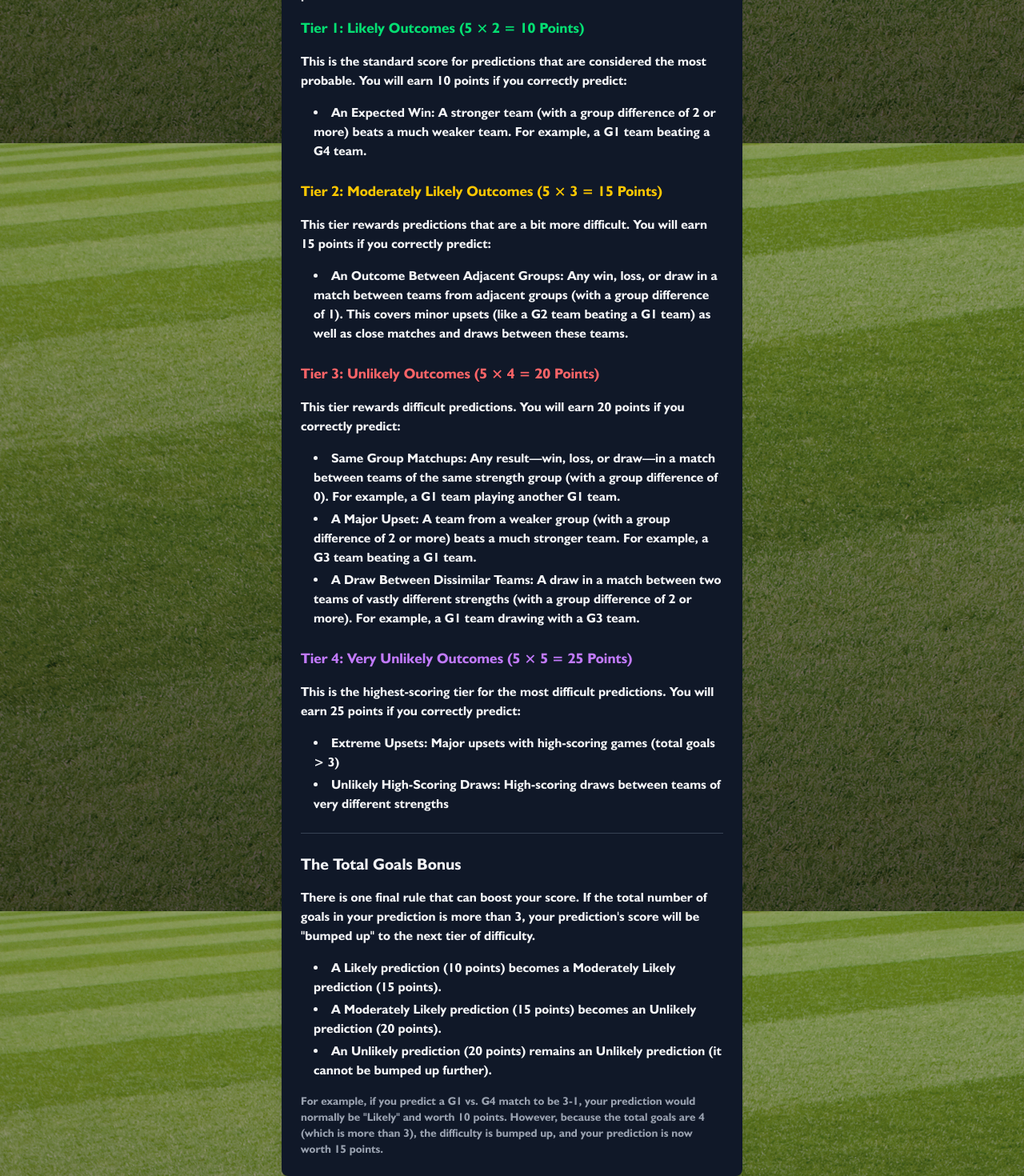
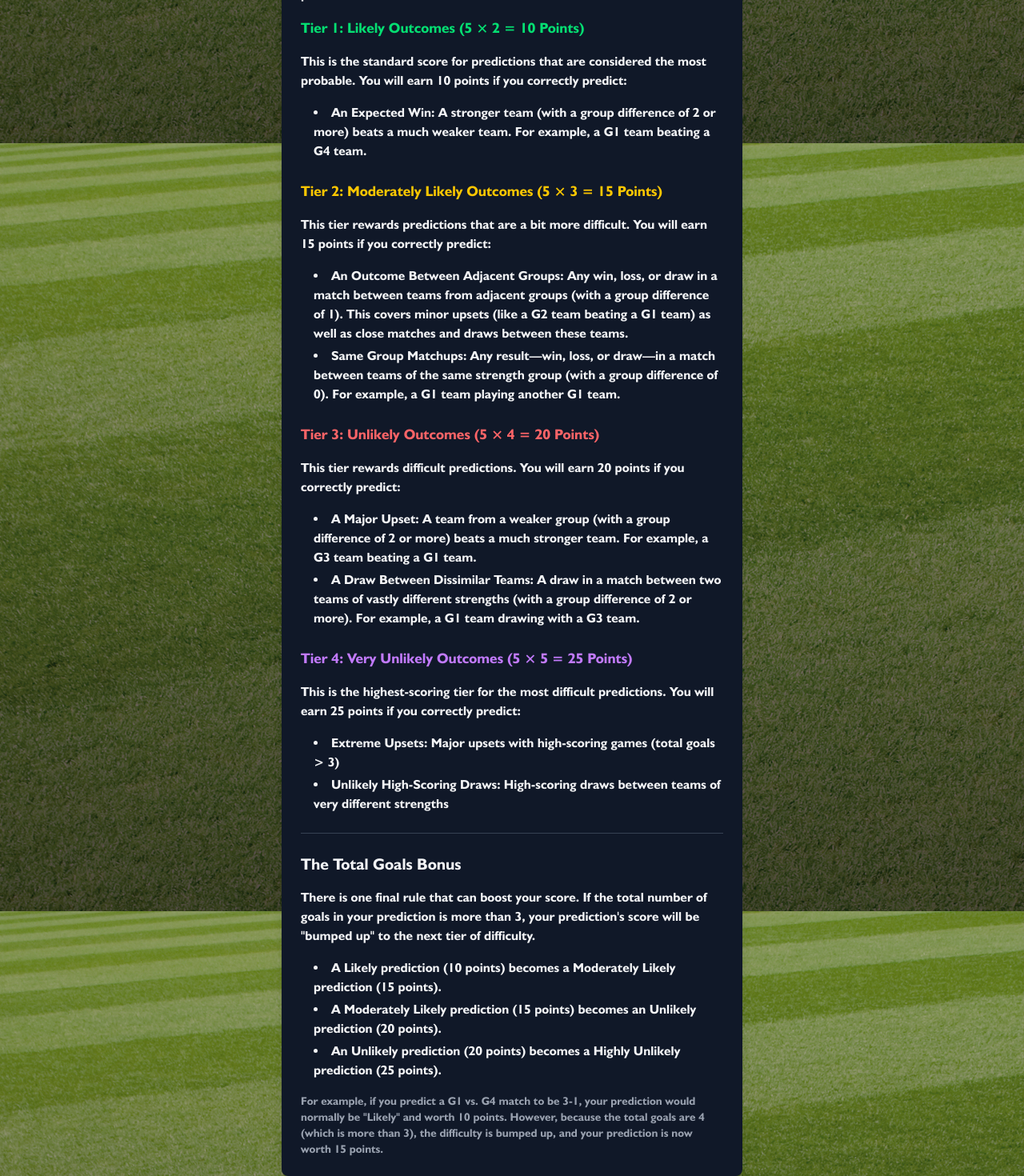
Before and after one commit to Memoryman2022/EPL_25-26_FE, a Next.js app: page /scoring-guide in a window 1280 px wide. Shown: the part 781-2251 px from the top of the page at 80% size. Built offline with nearby package versions, Linux system fonts and the light colour scheme.

Commit message:
Minor stylings and loading state for admin update buttons. Also some package update for new repo clone

```diff
--- a/src/app/league-table/page.tsx
+++ b/src/app/league-table/page.tsx
@@ -103,7 +103,7 @@ export default function EPLTable() {
                 index % 2 === 0
                   ? "bg-[rgba(31,41,55,0.3)]"
                   : "bg-[rgba(0,0,0,0.3)]"
-              } hover:bg-gray-200 transition`}
+              } hover:bg-gray-900 transition`}
             >
               <td className="py-1 px-1">{formatOrdinal(index + 1)}</td>
               {/* <td className="py-1 px-1">{formatOrdinal(team.position)}</td> */}
--- a/src/app/profile/UserProfileContent.tsx
+++ b/src/app/profile/UserProfileContent.tsx
@@ -60,7 +60,7 @@ export default function UserProfile() {
 
   return (
     <div>
-      <div className="user-profile max-w-md mx-auto p-4 bg-gray-800  shadow-md">
+      <div className="user-profile w-full mx-auto p-4 bg-gray-800 ">
         <h2 className="text-2xl font-bold text-center mt-0 m-4">
           {user.userName}
         </h2>
--- a/src/app/scoring-guide/page.tsx
+++ b/src/app/scoring-guide/page.tsx
@@ -1,5 +1,4 @@
-
-import React from 'react';
+import React from "react";
 
 /**
  * A guide component explaining the scoring system for users.
@@ -12,7 +11,10 @@ export default function ScoringGuide() {
         Understanding the Prediction Scoring System
       </h2>
       <p className="text-center text-gray-300">
-        Our scoring system is designed to reward predictions that are not only correct, but also bold and difficult to get right. Points are awarded based on a prediction's likelihood, with more unlikely outcomes earning you more points.
+        Our scoring system is designed to reward predictions that are not only
+        correct, but also bold and difficult to get right. Points are awarded
+        based on a prediction's likelihood, with more unlikely outcomes earning
+        you more points.
       </p>
 
       <hr className="border-gray-700" />
@@ -20,16 +22,28 @@ export default function ScoringGuide() {
       <section className="space-y-4">
         <h3 className="text-xl font-semibold">Team Groups and Rankings</h3>
         <p>
-          To simplify the scoring, all 20 teams are divided into four groups based on their strength and pre-season expectations.
+          To simplify the scoring, all 20 teams are divided into four groups
+          based on their strength and pre-season expectations.
         </p>
         <ul className="list-disc list-inside space-y-1 ml-4">
-          <li><strong>Group 1 (G1):</strong> The 5 strongest teams (e.g., Liverpool, Arsenal)</li>
-          <li><strong>Group 2 (G2):</strong> The next 5 strongest teams</li>
-          <li><strong>Group 3 (G3):</strong> The next 5 strongest teams</li>
-          <li><strong>Group 4 (G4):</strong> The 5 weakest teams (e.g., Everton, Sunderland)</li>
+          <li>
+            <strong>Group 1 (G1):</strong> The 5 strongest teams (e.g.,
+            Liverpool, Arsenal)
+          </li>
+          <li>
+            <strong>Group 2 (G2):</strong> The next 5 strongest teams
+          </li>
+          <li>
+            <strong>Group 3 (G3):</strong> The next 5 strongest teams
+          </li>
+          <li>
+            <strong>Group 4 (G4):</strong> The 5 weakest teams (e.g., Everton,
+            Sunderland)
+          </li>
         </ul>
         <p className="mt-2">
-          The <strong>group</strong> of each team is the main factor in determining how many points your prediction is worth.
+          The <strong>group</strong> of each team is the main factor in
+          determining how many points your prediction is worth.
         </p>
       </section>
 
@@ -38,45 +52,90 @@ export default function ScoringGuide() {
       <section className="space-y-4">
         <h3 className="text-xl font-semibold">How Your Prediction is Scored</h3>
         <p>
-          You earn <strong>5 points</strong> for correctly predicting the match outcome (home win, draw, or away win).
+          You earn <strong>5 points</strong> for correctly predicting the match
+          outcome (home win, draw, or away win).
         </p>
         <p>
-          If you also predict the exact score correctly, your 5 points are multiplied by a difficulty factor (2x, 3x, 4x, or 5x) based on how unlikely the prediction was.
+          If you also predict the exact score correctly, your 5 points are
+          multiplied by a difficulty factor (2x, 3x, 4x, or 5x) based on how
+          unlikely the prediction was.
         </p>
 
-        <h4 className="text-lg font-bold text-green-400">Tier 1: Likely Outcomes (5 × 2 = 10 Points)</h4>
+        <h4 className="text-lg font-bold text-green-400">
+          Tier 1: Likely Outcomes (5 × 2 = 10 Points)
+        </h4>
         <p>
-          This is the standard score for predictions that are considered the most probable. You will earn <strong>10 points</strong> if you correctly predict:
+          This is the standard score for predictions that are considered the
+          most probable. You will earn <strong>10 points</strong> if you
+          correctly predict:
         </p>
         <ul className="list-disc list-inside space-y-1 ml-4">
-          <li><strong>An Expected Win:</strong> A stronger team (with a group difference of 2 or more) beats a much weaker team. For example, a G1 team beating a G4 team.</li>
+          <li>
+            <strong>An Expected Win:</strong> A stronger team (with a group
+            difference of 2 or more) beats a much weaker team. For example, a G1
+            team beating a G4 team.
+          </li>
         </ul>
 
-        <h4 className="text-lg font-bold text-yellow-400 mt-6">Tier 2: Moderately Likely Outcomes (5 × 3 = 15 Points)</h4>
+        <h4 className="text-lg font-bold text-yellow-400 mt-6">
+          Tier 2: Moderately Likely Outcomes (5 × 3 = 15 Points)
+        </h4>
         <p>
-          This tier rewards predictions that are a bit more difficult. You will earn <strong>15 points</strong> if you correctly predict:
+          This tier rewards predictions that are a bit more difficult. You will
+          earn <strong>15 points</strong> if you correctly predict:
         </p>
         <ul className="list-disc list-inside space-y-1 ml-4">
-          <li><strong>An Outcome Between Adjacent Groups:</strong> Any win, loss, or draw in a match between teams from adjacent groups (with a group difference of 1). This covers minor upsets (like a G2 team beating a G1 team) as well as close matches and draws between these teams.</li>
+          <li>
+            <strong>An Outcome Between Adjacent Groups:</strong> Any win, loss,
+            or draw in a match between teams from adjacent groups (with a group
+            difference of 1). This covers minor upsets (like a G2 team beating a
+            G1 team) as well as close matches and draws between these teams.
+          </li>
+          <li>
+            <strong>Same Group Matchups:</strong> Any result—win, loss, or
+            draw—in a match between teams of the same strength group (with a
+            group difference of 0). For example, a G1 team playing another G1
+            team.
+          </li>
         </ul>
 
-        <h4 className="text-lg font-bold text-red-400 mt-6">Tier 3: Unlikely Outcomes (5 × 4 = 20 Points)</h4>
+        <h4 className="text-lg font-bold text-red-400 mt-6">
+          Tier 3: Unlikely Outcomes (5 × 4 = 20 Points)
+        </h4>
         <p>
-          This tier rewards difficult predictions. You will earn <strong>20 points</strong> if you correctly predict:
+          This tier rewards difficult predictions. You will earn{" "}
+          <strong>20 points</strong> if you correctly predict:
         </p>
         <ul className="list-disc list-inside space-y-1 ml-4">
-          <li><strong>Same Group Matchups:</strong> Any result—win, loss, or draw—in a match between teams of the same strength group (with a group difference of 0). For example, a G1 team playing another G1 team.</li>
-          <li><strong>A Major Upset:</strong> A team from a weaker group (with a group difference of 2 or more) beats a much stronger team. For example, a G3 team beating a G1 team.</li>
-          <li><strong>A Draw Between Dissimilar Teams:</strong> A draw in a match between two teams of vastly different strengths (with a group difference of 2 or more). For example, a G1 team drawing with a G3 team.</li>
+          <li>
+            <strong>A Major Upset:</strong> A team from a weaker group (with a
+            group difference of 2 or more) beats a much stronger team. For
+            example, a G3 team beating a G1 team.
+          </li>
+          <li>
+            <strong>A Draw Between Dissimilar Teams:</strong> A draw in a match
+            between two teams of vastly different strengths (with a group
+            difference of 2 or more). For example, a G1 team drawing with a G3
+            team.
+          </li>
         </ul>
 
-        <h4 className="text-lg font-bold text-purple-400 mt-6">Tier 4: Very Unlikely Outcomes (5 × 5 = 25 Points)</h4>
+        <h4 className="text-lg font-bold text-purple-400 mt-6">
+          Tier 4: Very Unlikely Outcomes (5 × 5 = 25 Points)
+        </h4>
         <p>
-          This is the highest-scoring tier for the most difficult predictions. You will earn <strong>25 points</strong> if you correctly predict:
+          This is the highest-scoring tier for the most difficult predictions.
+          You will earn <strong>25 points</strong> if you correctly predict:
         </p>
         <ul className="list-disc list-inside space-y-1 ml-4">
-          <li><strong>Extreme Upsets:</strong> Major upsets with high-scoring games (total goals &gt; 3)</li>
-          <li><strong>Unlikely High-Scoring Draws:</strong> High-scoring draws between teams of very different strengths</li>
+          <li>
+            <strong>Extreme Upsets:</strong> Major upsets with high-scoring
+            games (total goals &gt; 3)
+          </li>
+          <li>
+            <strong>Unlikely High-Scoring Draws:</strong> High-scoring draws
+            between teams of very different strengths
+          </li>
         </ul>
       </section>
 
@@ -85,15 +144,32 @@ export default function ScoringGuide() {
       <section className="space-y-4">
         <h3 className="text-xl font-semibold">The Total Goals Bonus</h3>
         <p>
-          There is one final rule that can boost your score. If the <strong>total number of goals in your prediction is more than 3</strong>, your prediction's score will be "bumped up" to the next tier of difficulty.
+          There is one final rule that can boost your score. If the{" "}
+          <strong>
+            total number of goals in your prediction is more than 3
+          </strong>
+          , your prediction's score will be "bumped up" to the next tier of
+          difficulty.
         </p>
         <ul className="list-disc list-inside space-y-1 ml-4">
-          <li>A <strong>Likely</strong> prediction (10 points) becomes a <strong>Moderately Likely</strong> prediction (15 points).</li>
-          <li>A <strong>Moderately Likely</strong> prediction (15 points) becomes an <strong>Unlikely</strong> prediction (20 points).</li>
-          <li>An <strong>Unlikely</strong> prediction (20 points) remains an <strong>Unlikely</strong> prediction (it cannot be bumped up further).</li>
+          <li>
+            A <strong>Likely</strong> prediction (10 points) becomes a{" "}
+            <strong>Moderately Likely</strong> prediction (15 points).
+          </li>
+          <li>
+            A <strong>Moderately Likely</strong> prediction (15 points) becomes
+            an <strong>Unlikely</strong> prediction (20 points).
+          </li>
+          <li>
+            An <strong>Unlikely</strong> prediction (20 points) becomes a{" "}
+            <strong> Highly Unlikely</strong> prediction (25 points).
+          </li>
         </ul>
         <p className="mt-2 text-sm text-gray-400">
-          For example, if you predict a G1 vs. G4 match to be 3-1, your prediction would normally be "Likely" and worth 10 points. However, because the total goals are 4 (which is more than 3), the difficulty is bumped up, and your prediction is now worth 15 points.
+          For example, if you predict a G1 vs. G4 match to be 3-1, your
+          prediction would normally be "Likely" and worth 10 points. However,
+          because the total goals are 4 (which is more than 3), the difficulty
+          is bumped up, and your prediction is now worth 15 points.
         </p>
       </section>
     </div>
--- a/src/components/UpdateScores.tsx
+++ b/src/components/UpdateScores.tsx
@@ -59,7 +59,7 @@ export default function UpdateScoresButton() {
       onClick={handleUpdate}
       disabled={loading}
     >
-      {loading ? "Updating..." : "Update Scores"}
+      {loading ? "Updating..." : "Update User Scores"}
     </button>
   );
 }
```
Also changed, not shown: src/components/Header.tsx (+12 -4 lines), 1 other file (tests, documents, lock files or other folders).
